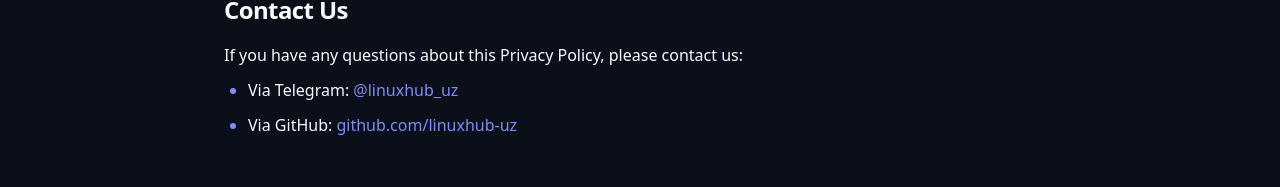
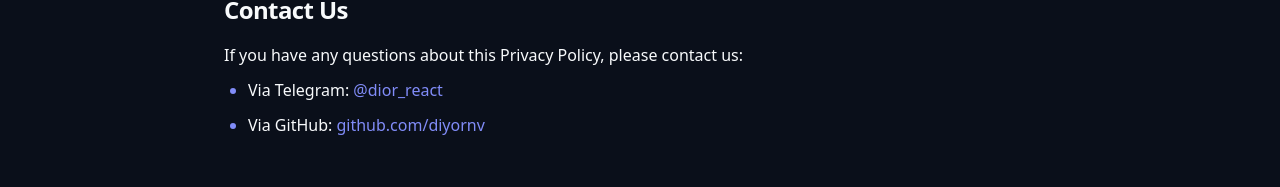
Before and after one commit to nvrdiyor/linuxhub, a Next.js app: page /privacy-policy in a window 1280 px wide. Shown: the part 3909-4096 px from the top of the page. Built offline with nearby package versions, Linux system fonts and the light colour scheme.

Commit message:
Update Privacy Policy contact links

```diff
--- a/src/app/privacy-policy/page.tsx
+++ b/src/app/privacy-policy/page.tsx
@@ -264,23 +264,23 @@
                         <li>
                             Via Telegram:{" "}
                             <a
-                                href="https://t.me/linuxhub_uz"
+                                href="https://t.me/dior_react"
                                 target="_blank"
                                 rel="noopener noreferrer"
                                 className="text-primary underline"
                             >
-                                @linuxhub_uz
+                                @dior_react
                             </a>
                         </li>
                         <li>
                             Via GitHub:{" "}
                             <a
-                                href="https://github.com/linuxhub-uz"
+                                href="https://github.com/diyornv"
                                 target="_blank"
                                 rel="noopener noreferrer"
                                 className="text-primary underline"
                             >
-                                github.com/linuxhub-uz
+                                github.com/diyornv
                             </a>
                         </li>
                     </ul>
```
